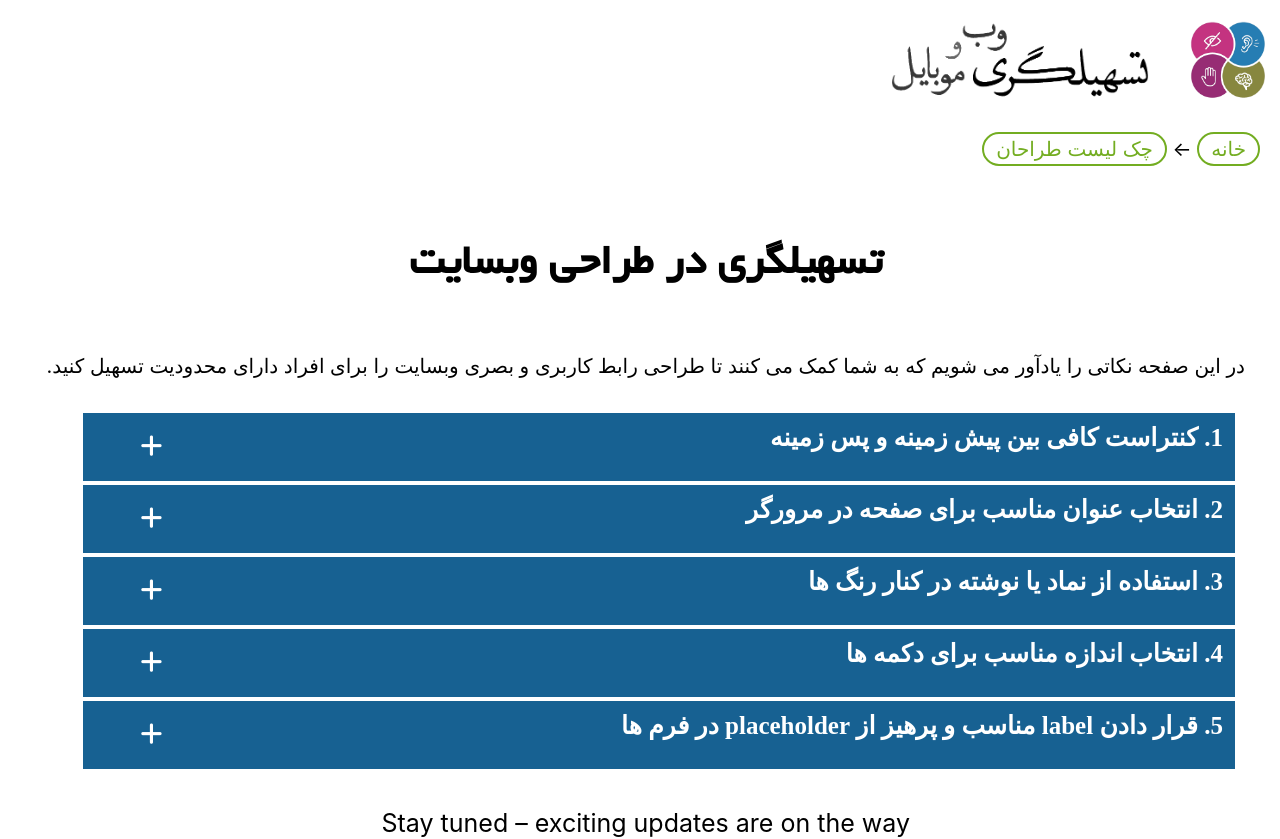
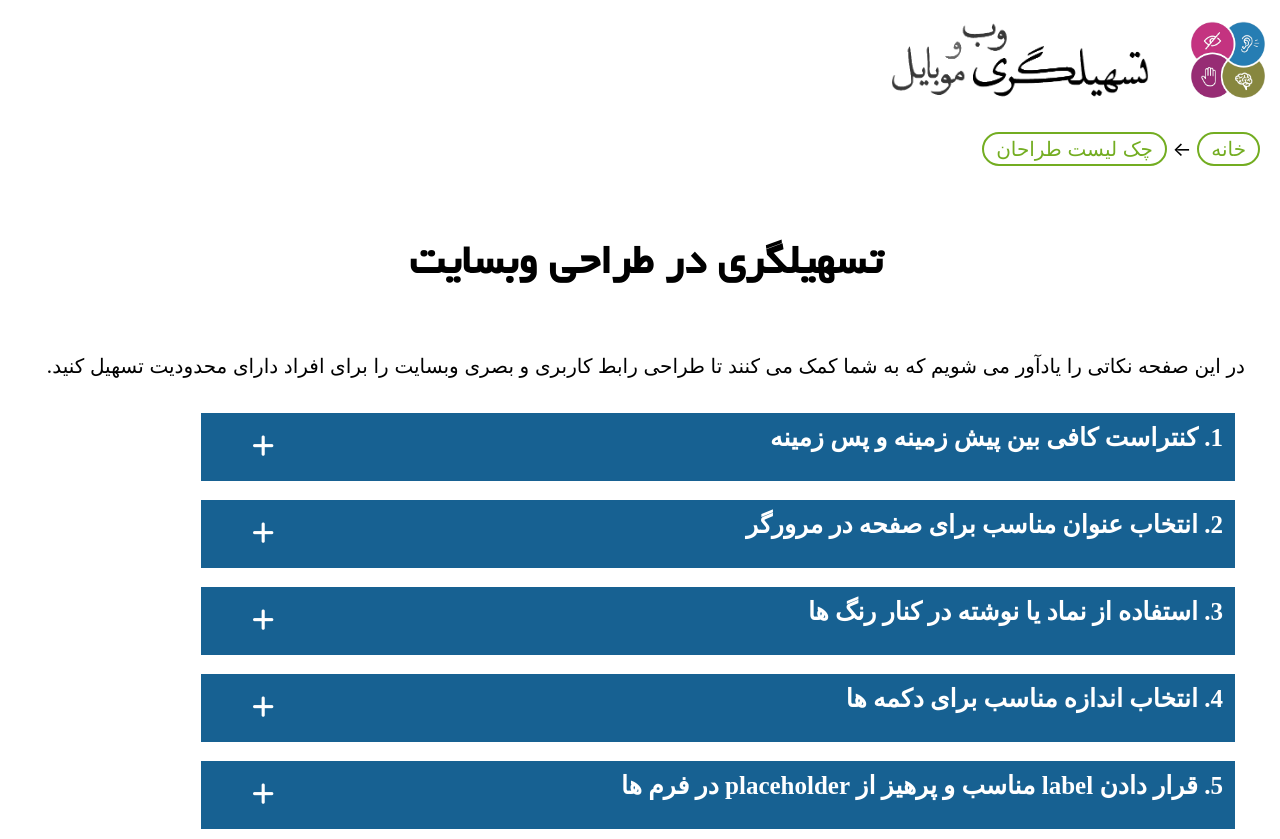
Before and after one commit to boshranabaei/iran-web-a11y, a React (Create React App) app: page /design in a window 1280 px wide. Shown: the top 839 px of the page. Built offline with nearby package versions, Linux system fonts and the light colour scheme.

Commit message:
added animation for accoridon

```diff
--- a/public/assets/strings/constantTitles.json
+++ b/public/assets/strings/constantTitles.json
@@ -3,7 +3,7 @@
     "BACK":"بازگشت",
     "CHECKLIST_DESIGN": "چک لیست طراحان",
     "CHECKLIST_PROGRAMMING": "چک لیست برنامه نویسان",
-    "CONSTRUCTION": "Stay tuned – exciting updates are on the way",
+    "CONSTRUCTION": "منتظر باشید باز هم می نویسیم!",
     "DESIGN_TITLE": "تسهیلگری در طراحی وبسایت",
     "DESIGN_P1": "در این صفحه نکاتی را یادآور می شویم که به شما کمک می کنند تا طراحی رابط کاربری و بصری وبسایت را برای افراد دارای محدودیت تسهیل کنید.",
     "HOME":"خانه",
--- a/src/design/design.scss
+++ b/src/design/design.scss
@@ -45,12 +45,14 @@ h2 div::before {
 }
 
 .design-item {
-    border: 2px solid $blue;
+    // border: 2px solid $blue;
     font-size: 20px;
     line-height: 1.5;
     padding: 0px 7px 5px 0px;
-    margin: 0px 15px 65px 15px;
-    display: none;
+    margin: 0px 15px 10px 15px;
+    max-height: 0;
+    overflow: hidden;
+    transition: max-height 1.0s ease-out;
     white-space: pre-line;
     p {
         margin: 22px;
@@ -149,15 +151,15 @@ h2 div::before {
     h2 {
         font-size: 25px;
         margin: 0px 45px;
-        width: 90%;
+        width: 80vw;
     }
     .design-p1 {
         font-size: 20px;
     }
     .design-item {
         font-size: 18px;
-        width: 90%;
-        margin: 0px 45px 45px 45px;
+        width: 80vw;
+        margin: 0px 45px 10px 45px;
         figure {
             text-align: right;
         }
--- a/src/design/designItem.js
+++ b/src/design/designItem.js
@@ -3,14 +3,14 @@ import './design.scss';
 
 function DesignItem({item, designList}) {
 
-  const [isVisible, setIsVisible] = useState(false);
+  const [maxHeight, setMaxHeight] = useState(0);
 
   if (!item) {
     return null;
   }
 
   const handleToggle = () => {
-    setIsVisible(!isVisible);
+    setMaxHeight(maxHeight === 0? '1500px': 0);
   };
 
     return (
@@ -19,11 +19,12 @@ function DesignItem({item, designList}) {
           <div>{item.title}</div>
           <span className="accordion" aria-expanded="false" role="button">
             <i
-              className={isVisible ? "fa-solid fa-minus" : "fa-solid fa-plus"}
+              className={maxHeight !== 0 ? "fa-solid fa-minus" : "fa-solid fa-plus"}
               onClick={handleToggle}></i>
+
           </span>
         </h2>
-        <div className='design-item' style={{ display: isVisible ? "block" : "none"}}>
+        <div className='design-item' style={{ maxHeight: maxHeight === 0 ? 0 : "1500px"}}>
           <p>{item.content}</p>
 
           <div id="limit"><i className="fa-brands fa-accessible-icon"></i>{designList.LIMIT}{item.usage}</div>
--- a/src/programming/programItem.js
+++ b/src/programming/programItem.js
@@ -4,10 +4,11 @@ import { Prism as SyntaxHighlighter } from "react-syntax-highlighter";
 import { dark } from "react-syntax-highlighter/dist/esm/styles/prism";
 
 function ProgramItem({item, programList}) {
-  const [isVisible, setIsVisible] = useState(false);
+
+  const [maxHeight, setMaxHeight] = useState(0);
 
   const handleToggle = () => {
-    setIsVisible(!isVisible);
+    setMaxHeight(maxHeight === 0? '5500px': 0);
   };
 
   if (!item) {
@@ -20,14 +21,14 @@ function ProgramItem({item, programList}) {
           <div>{item.title}</div>
           <span className="accordion" aria-expanded="false" role="button">
             <i
-              className={isVisible ? "fa-solid fa-minus" : "fa-solid fa-plus"}
+              className={maxHeight !== 0  ? "fa-solid fa-minus" : "fa-solid fa-plus"}
               onClick={handleToggle}></i>
             &nbsp;&nbsp;
           </span>
         </h2>
 
 
-        <div className='design-item' style={{ display: isVisible ? "block" : "none"}}>
+        <div className='design-item' style={{ maxHeight: maxHeight === 0 ? 0 : "5500px"}}>
           <p>{item.content.DETAIL}</p>
 
           {item.content.T1 && <h3>{item.content.T1}</h3>}
```
